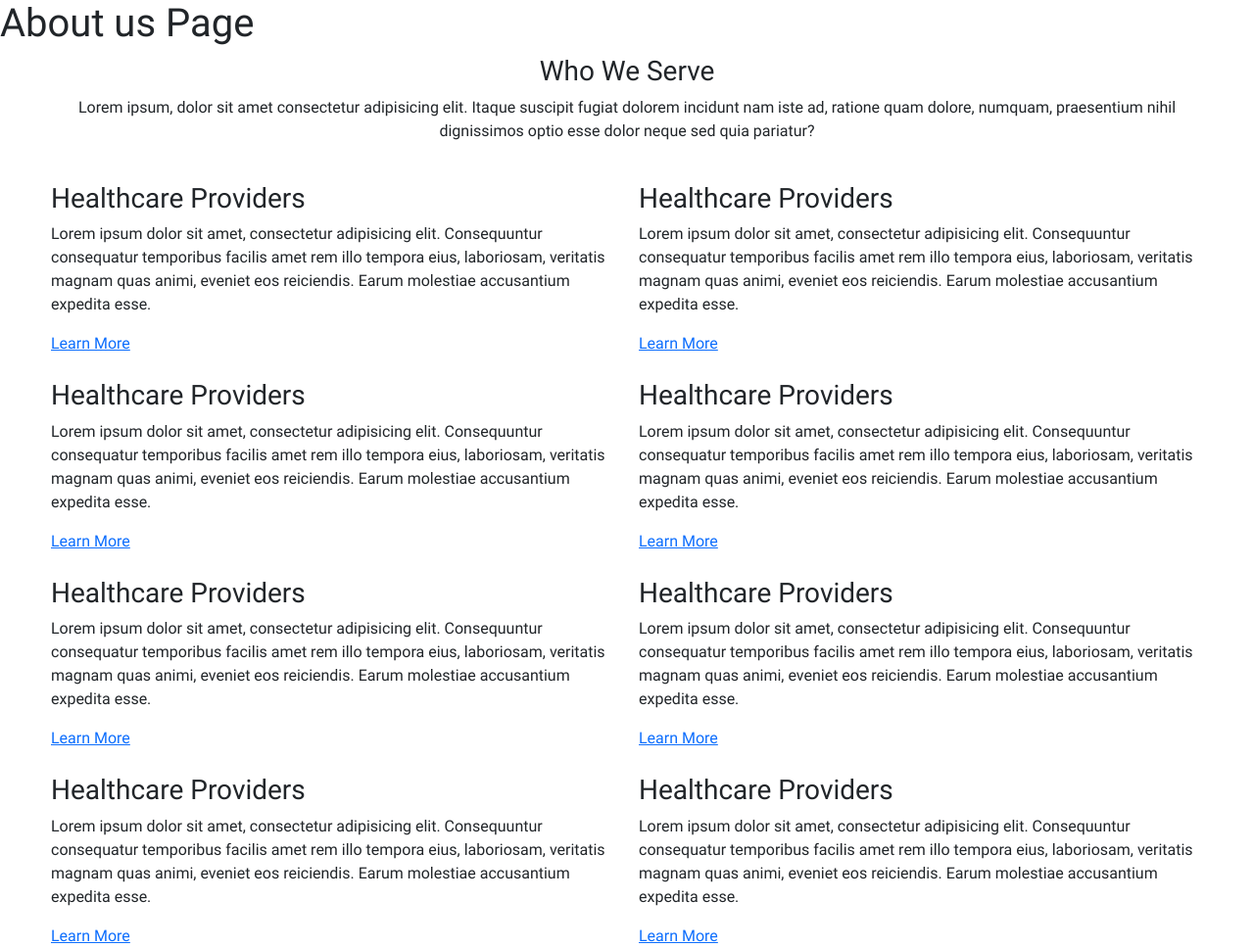
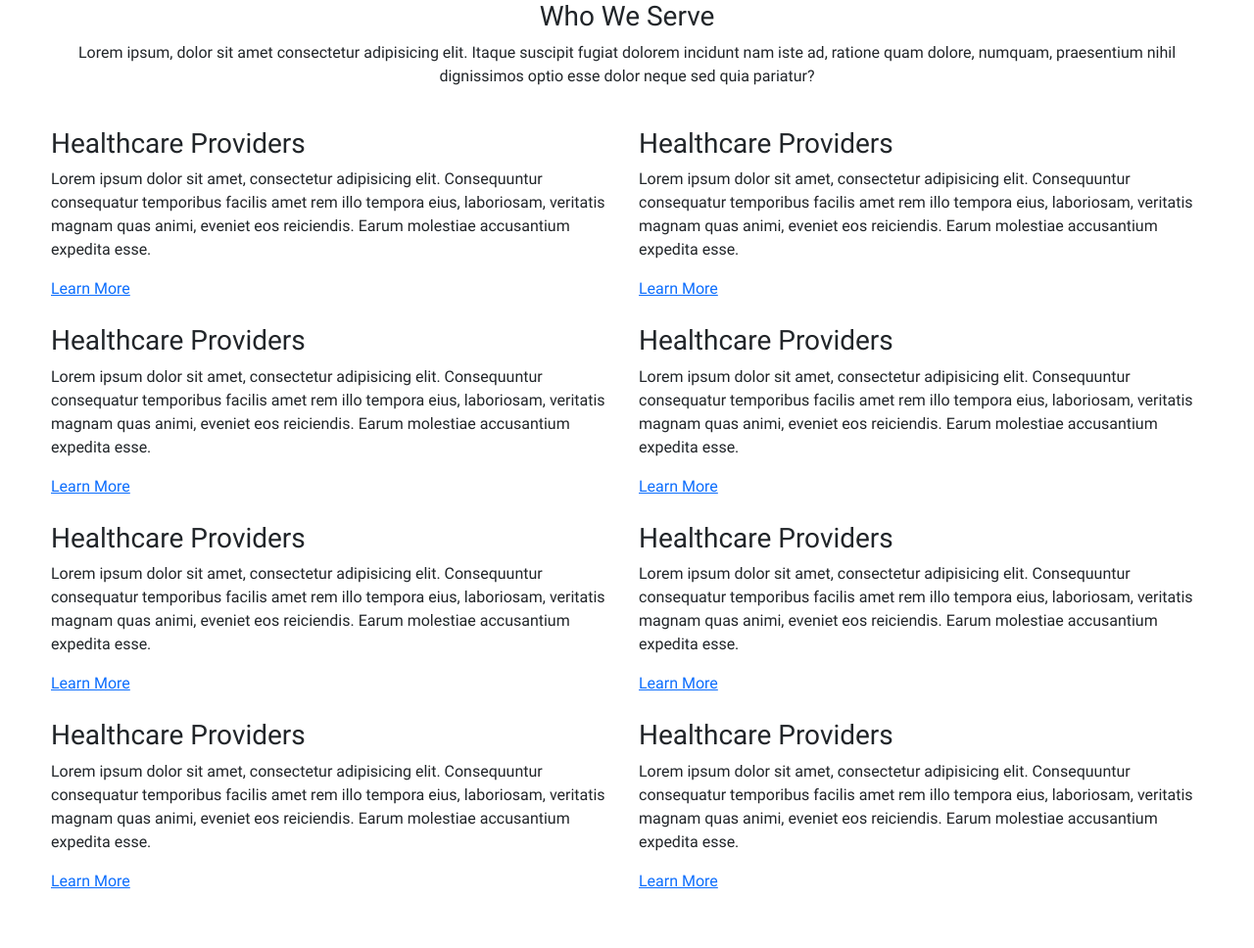
Before and after one commit to karthipasumpon/staticweb, a plain HTML site: page aboutus.html in a window 1280 px wide. Shown: the whole page at 98% size. After the commit the page ends 912 px from the top, so only its background shows below. Drawn offline with Linux system fonts and the light colour scheme.

Commit message:
pull recently updated changes

```diff
--- a/aboutus.html
+++ b/aboutus.html
@@ -10,7 +10,7 @@
 </head>
 <body>
 
-    <h1>About us Page</h1>
+
 
    <div class="container custom_container">
         <div class="row">
```
